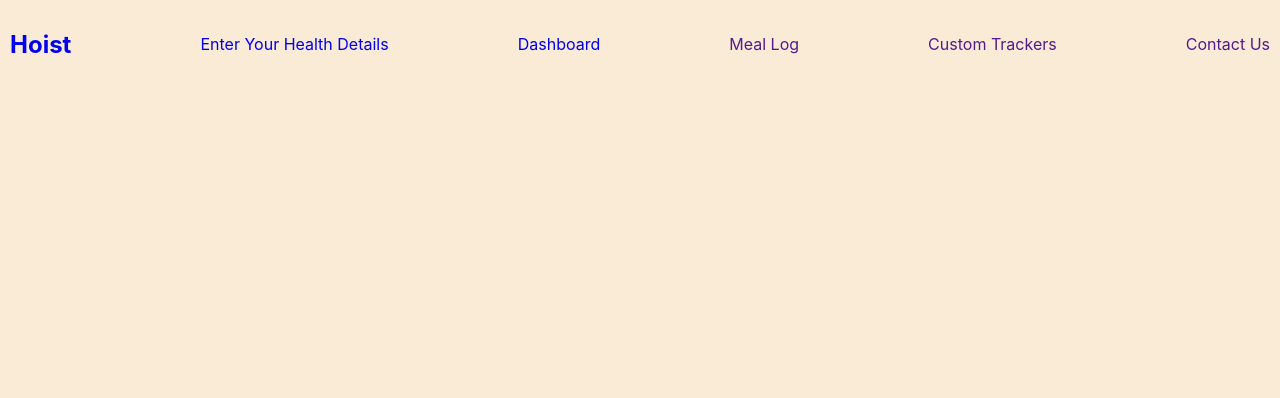
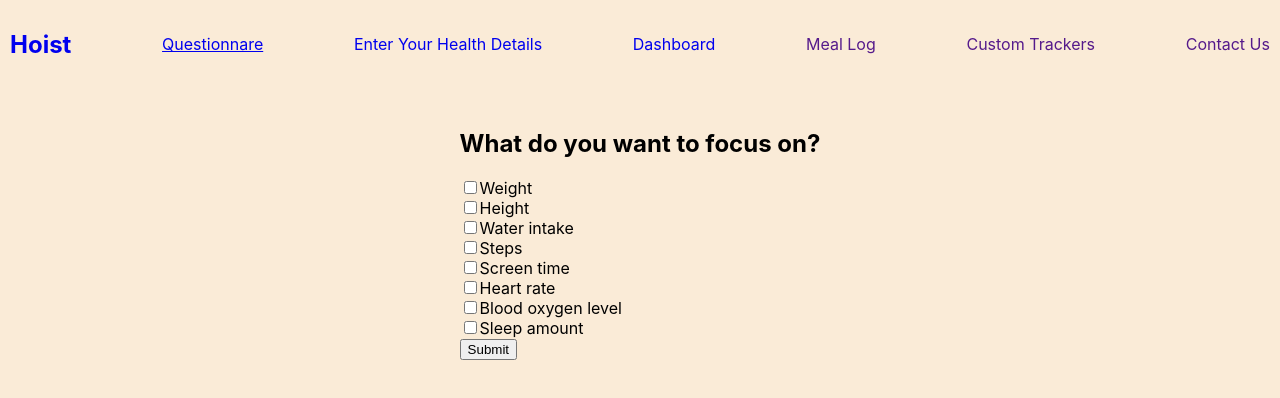
Before and after one commit to mohsinali678/hoist-app, a React (Create React App) app: page /questionare in a window 1280 px wide. Shown: the top 398 px of the page. Built offline with nearby package versions, Linux system fonts and the light colour scheme.

Commit message:
questionare update

```diff
--- a/src/App.js
+++ b/src/App.js
@@ -5,6 +5,7 @@ import { BrowserRouter as Router, Switch, Route } from "react-router-dom";
 import Navbar from "./components/Navbar";
 import NewUserForm from "./components/NewUserForm";
 import StatGraph from './components/StatGraph';
+import Questionare from "./components/Questionare";
 //pages
 import Home from "./pages/Home";
 import Index from "./pages/Index";
@@ -33,7 +34,7 @@ function App() {
         <div className="App" id="body">
           <Switch>
             <Route exact path="/" component={Home} />
-
+            <Route exact path="/questionare" component={Questionare} />
             <Route path="/new-user-form">
               <NewUserForm
                 questionnaireData={questionnaireData}
--- a/src/components/Navbar.js
+++ b/src/components/Navbar.js
@@ -7,6 +7,9 @@ const Navbar = () => {
       <nav className="navBar">
         <Link id="link" to="/">
           <Header />
+        </Link>
+        <Link id="questionare" to="/questionare">
+          Questionnare
         </Link>
         <Link id="link" to="/new-user-form">
           Enter Your Health Details
--- a/src/components/Questionare.js
+++ b/src/components/Questionare.js
@@ -16,16 +16,18 @@ function Questionare () {
     const handleSubmit = (e) => {
         const selectedQuestions = []
         for (let question in questions) {
-            if (question) {
+            if (questions[question]) {
                 selectedQuestions.push(question)
             }
         }
-
         history.push("/new-user-form", {questions: selectedQuestions})
       }
 
     const handleCheckbox = (e) => {
         setQuestions((prevState) => {
+            console.log(prevState)
+            console.log(questions)
+            console.log({[e.target.name]: !e.target.value})
             return {
                 ...prevState,
                 [e.target.name]: !e.target.value
@@ -45,22 +47,22 @@ function Questionare () {
             <input type="checkbox" id="height" name="height" onClick={handleCheckbox} value={questions.height}/>
             <label for="height">Height</label>
             <br></br>
-            <input type="checkbox" id="water-intake" name="water-intake" onClick={handleCheckbox} value={questions.waterIntake}/>
+            <input type="checkbox" id="water-intake" name="waterIntake" onClick={handleCheckbox} value={questions.waterIntake}/>
             <label for="water-intake">Water intake</label>
             <br></br>
             <input type="checkbox" id="steps" name="steps" onClick={handleCheckbox} value={questions.steps}/>
             <label for="steps">Steps</label>
             <br></br>
-            <input type="checkbox" id="screen-time" name="screen-time" onClick={handleCheckbox} value={questions.screenTime}/>
+            <input type="checkbox" id="screen-time" name="screenTime" onClick={handleCheckbox} value={questions.screenTime}/>
             <label for="screen-time">Screen time</label>
             <br></br>
-            <input type="checkbox" id="heart-rate" name="heart-rate" onClick={handleCheckbox} value={questions.heartRate}/>
+            <input type="checkbox" id="heart-rate" name="heartRate" onClick={handleCheckbox} value={questions.heartRate}/>
             <label for="heart-rate">Heart rate</label>
             <br></br>
-            <input type="checkbox" id="blood-oxygen" name="blood-oxygen" onClick={handleCheckbox} value={questions.bloodOxygen}/>
+            <input type="checkbox" id="blood-oxygen" name="bloodOxygen" onClick={handleCheckbox} value={questions.bloodOxygen}/>
             <label for="blood-oxygen">Blood oxygen level</label>
             <br></br>
-            <input type="checkbox" id="sleep-amount" name="sleep-amount" onClick={handleCheckbox} value={questions.sleepAmount}/>
+            <input type="checkbox" id="sleep-amount" name="sleepAmount" onClick={handleCheckbox} value={questions.sleepAmount}/>
             <label for="sleep-amount">Sleep amount</label>
             <br></br>
             <button type="submit">Submit</button>
```
Also changed, not shown: 1 other file (tests, documents, lock files or other folders).
